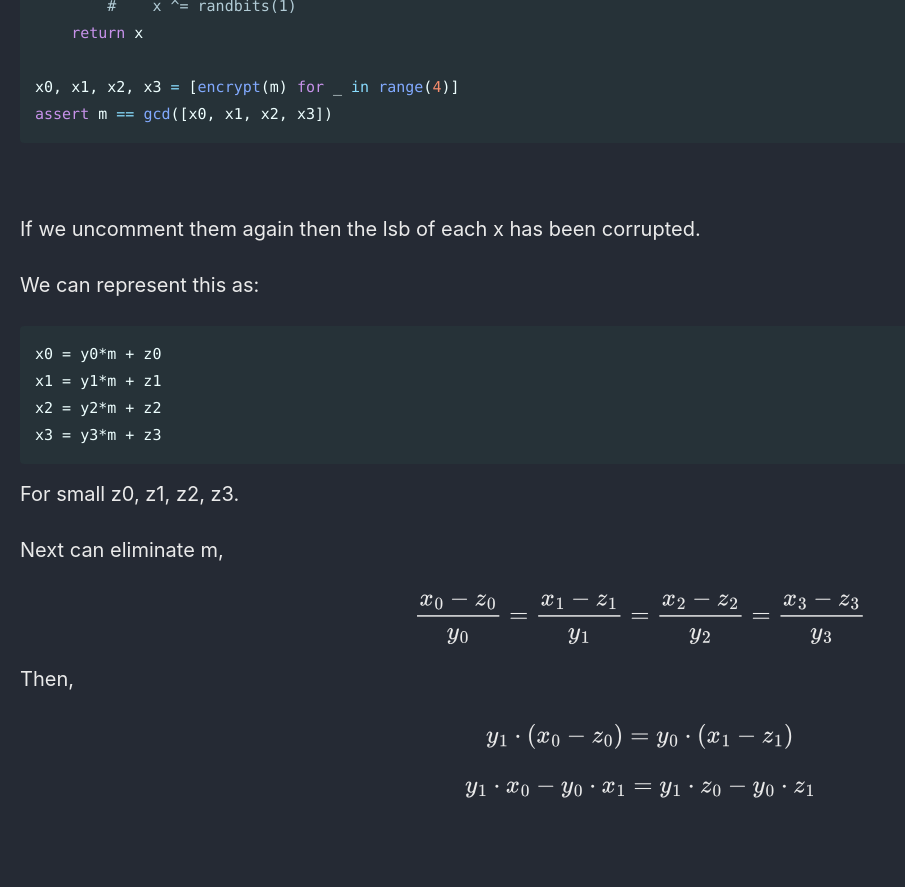
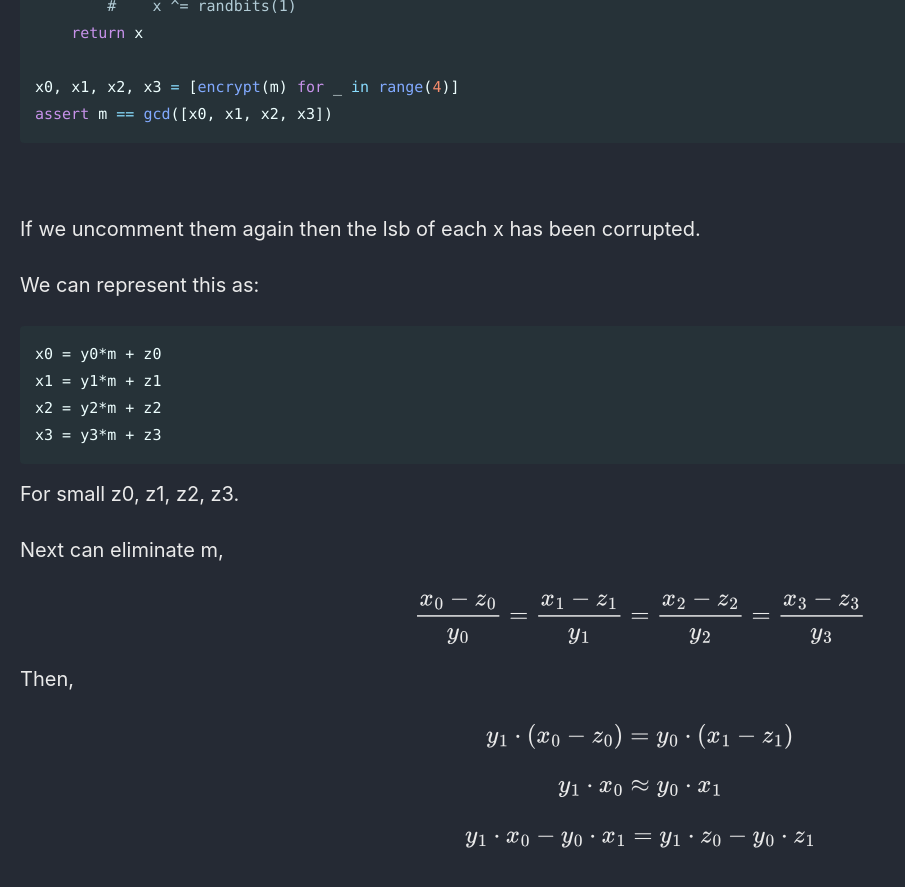
Before and after one commit to Connor-McCartney/Connor-McCartney.github.io, a Jekyll site: the page built from _pages/cryptography/other/WaniCTF2024.md, in a window 1280 px wide and 900 px high, scrolled down 1592 px. Shown: the top 887 px of the window, without its empty margins (0-905 px from the left). Built offline with Jekyll 4.4.1, drawn with Linux system fonts in a browser that asks for light colours; cached includes are drawn as plain includes; before the commit the page ends 2442 px from its top, so only the background shows below that.

Commit message:
Update WaniCTF2024.md

```diff
--- a/_pages/cryptography/other/WaniCTF2024.md
+++ b/_pages/cryptography/other/WaniCTF2024.md
@@ -91,4 +91,6 @@ Then,
 
 $$y_1 \cdot (x_0 - z_0) = y_0 \cdot (x_1 - z_1)$$
 
+$$y_1 \cdot x_0 \approx y_0 \cdot x_1$$
+
 $$y_1 \cdot x_0 - y_0 \cdot x_1 = y_1 \cdot z_0 - y_0 \cdot z_1$$
```
